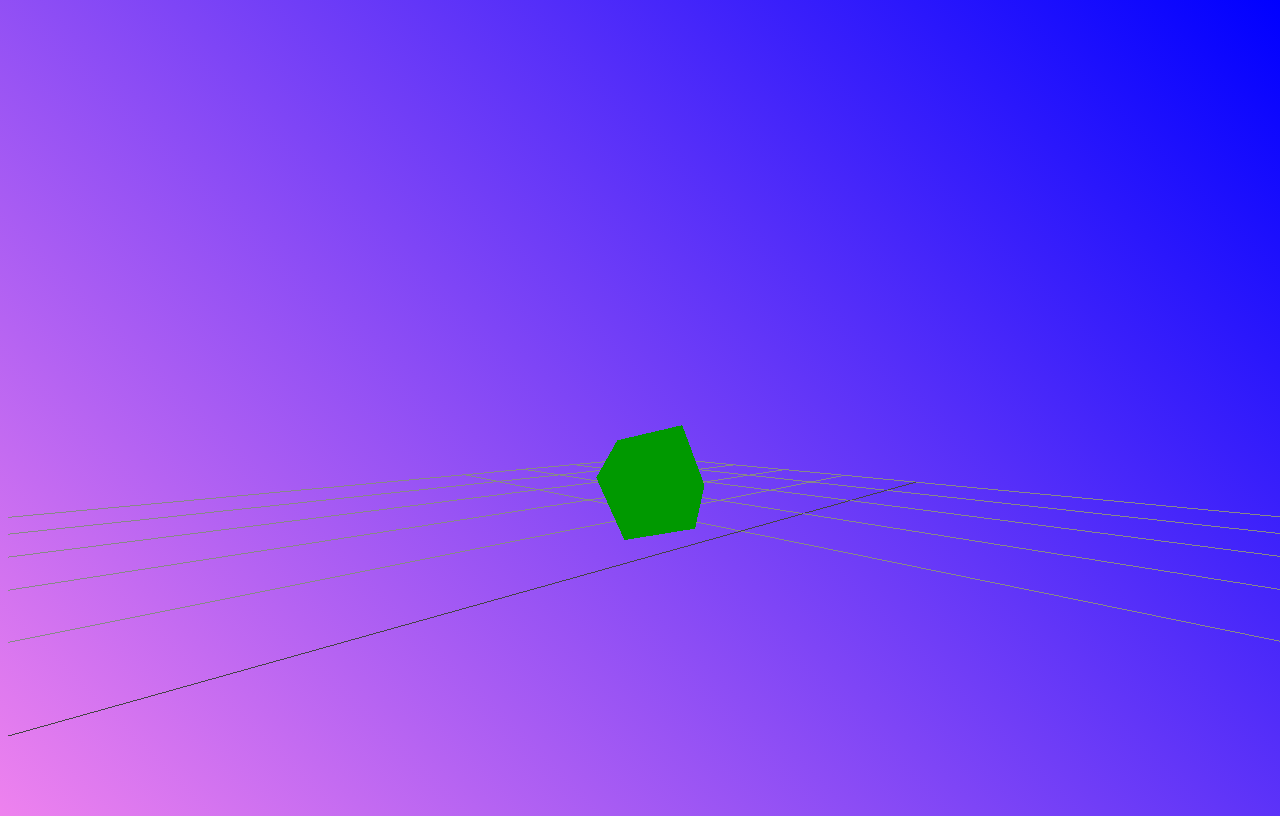
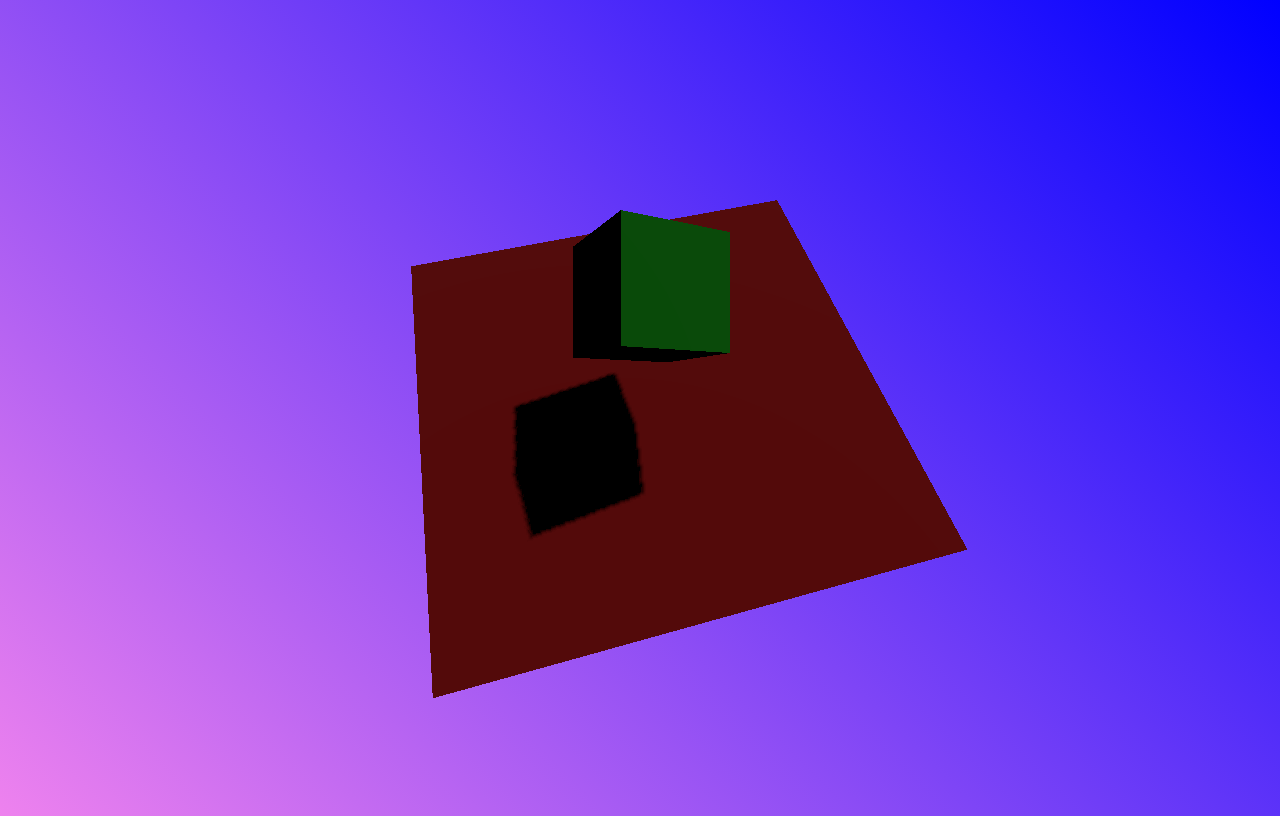
Before and after one commit to CarlosSebastianLorenzo/First3DAnimation, a plain HTML site: page index.html in a window 1280 px wide. Drawn offline with nearby package versions, Linux system fonts and the light colour scheme; animation ran at ten frames a second.

Commit message:
agregamos luces y sombras

```diff
--- a/index.html
+++ b/index.html
@@ -23,27 +23,44 @@
         const renderer = new THREE.WebGLRenderer({alpha: true});
         //si pusieramos un div.innerWidth se renderizaría solo en ese div
         renderer.setSize(window.innerWidth, window.innerHeight);
+        // permitimos proyección de sombras
+        renderer.shadowMap.enabled = true;
         document.body.appendChild(renderer.domElement);
         //Forma del objeto
-        const geometry = new THREE.BoxGeometry();
+        const geometry = new THREE.BoxGeometry(1,1,1);
         //Textura del objeto
-        const material = new THREE.MeshBasicMaterial( {color: 0x009900} );
+        const material = new THREE.MeshStandardMaterial( {color: 0x009900} );
         //Creamos el objeto con la forma y la textura
         const cube = new THREE.Mesh(geometry, material);
+        //le indicamos al cubo que proyectara sombras
+        cube.castShadow = true;
         //posicionamos el cubo con respecto al eje de coordenadas
-        cube.position.y = 1
+        cube.position.set(0,0,1.5);
         //Añadimos el elemento que creamos a la escena
         scene.add(cube);
+        //agregamos una luz de color blanco y una intensidad
+        const light = new THREE.DirectionalLight(0xffffff,1,10);
+        //posicionamos la luz
+        light.position.set(1,1,2);
+        //para que el navegador reconozca la luz le indicamos que esta genera sombras
+        light.castShadow = true;
+        scene.add(light);
+        //creamos un plano
+        const planeGeometry = new THREE.PlaneGeometry(5,5,32,32);
+        const planeMaterial = new THREE.MeshStandardMaterial({color: 0x990000});
+        const plane = new THREE.Mesh(planeGeometry, planeMaterial);
+        plane.receiveShadow = true;
+        plane.position.set(0,0,0);
+        scene.add(plane);
         //creamos una grilla que va a servir de piso
         //primer valor es area total del piso
         //segundo valor cantidad de cuadrados en una linea
-        const grid = new THREE.GridHelper(20, 10);
-        scene.add(grid);
+        // const grid = new THREE.GridHelper(20, 10);
+        // scene.add(grid);
         //desplazamos la camara en el eje Z para que podamos ver el cubo que creamos
         camera.position.z = 5;
-        camera.position.y = 2;
-        camera.rotation.y = -150;
-        camera.position.x = 5;
+        camera.position.y = -3;
+        camera.rotation.x = .5;
 
         //creamos una función para decirle al renderer que renderize fotograma a fotograma nuestra escena y nuestra camara
         function animate() {
@@ -52,6 +69,7 @@
             //creamos una rotación en el eje x y el eje y del cubo que se ejecutara en cada fotograma
             cube.rotation.x += 0.01;
             cube.rotation.y += 0.01;
+            plane.rotation.z += 0.005;
         }
         //llamamos a la función que se va a estar ejecutando en cada fotograma
         animate();
```
